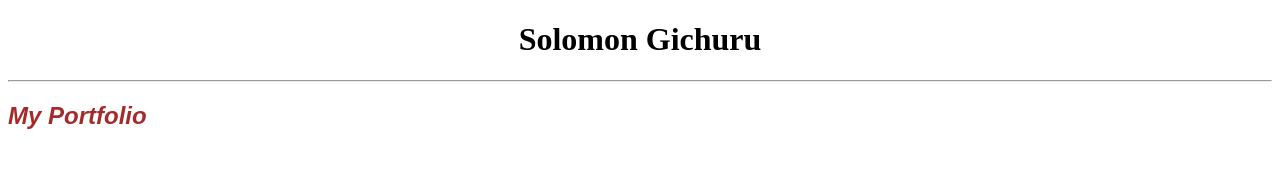
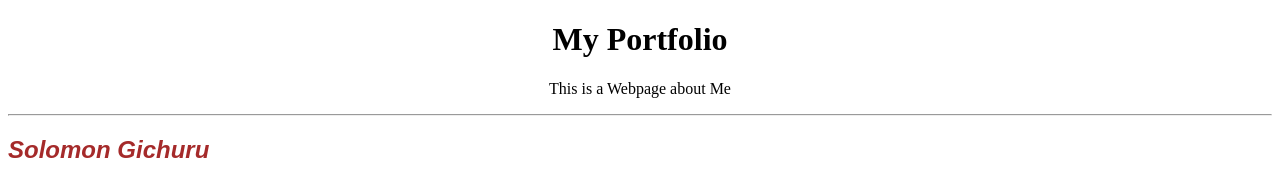
Before and after one commit to GGSolomon/my-portfolio, a plain HTML site: page index.html in a window 1280 px wide. Drawn offline with Linux system fonts and the light colour scheme.

Commit message:
Add image directory

```diff
--- a/css/styles.css
+++ b/css/styles.css
@@ -6,3 +6,6 @@ h2 {
   font-family: fantasy;
   color: brown;
 }
+.center {
+  text-align: center;
+}
--- a/index.html
+++ b/index.html
@@ -6,9 +6,11 @@
     <link rel="stylesheet" href="css/styles.css" type="text/css">
   </head>
   <body>
-    <h1>Solomon Gichuru</h1>
+    <h1>My Portfolio</h1>
+    <p class="center">This is a Webpage about Me</p>
     <hr>
-    <h2>My Portfolio</h2>
+    <h2>Solomon Gichuru</h2>
 
+    <img src="" alt="">
   </body>
 </html>
```
Also changed, not shown: images/image1.jpeg (added).
